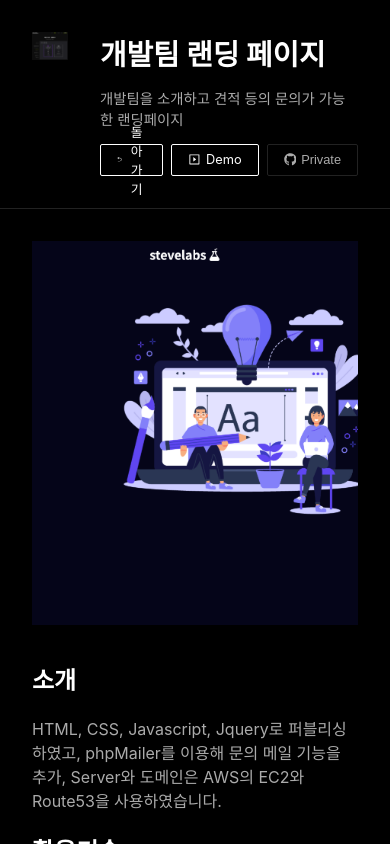
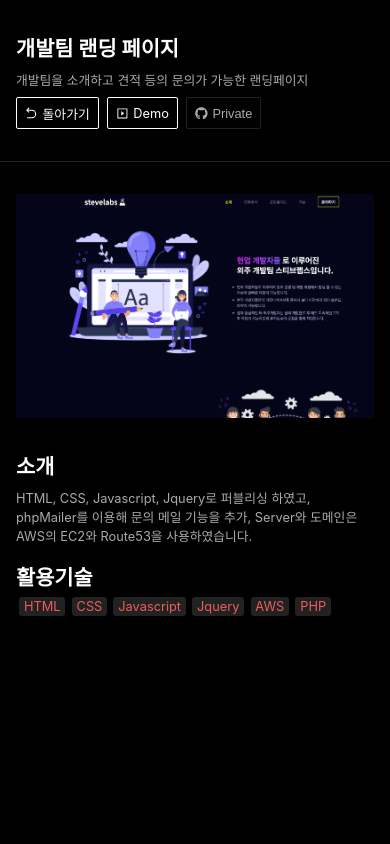
Before and after one commit to yoonvelop/portfolio-rct, a React (Create React App) app: page /detail/1 in a window 390 px wide. Built offline with nearby package versions, Linux system fonts and the light colour scheme.

Commit message:
project detail mobile 반응형

```diff
--- a/src/components/common/Button.js
+++ b/src/components/common/Button.js
@@ -47,6 +47,7 @@ const buttonStyle = css`
   }
   @media only screen and (max-width: 480px) {
     font-size: 0.8rem;
+    ${(props) => props.mini && " padding: 0.2rem 0.5rem;"};
   }
 `;
 
--- a/src/components/common/DetailWrap.js
+++ b/src/components/common/DetailWrap.js
@@ -9,11 +9,14 @@ const Wrap = styled.div`
   max-width: 70rem;
   width: 100%;
   margin: 0 auto;
-  padding: 2rem;
+  padding: 3rem 2rem;
   display: flex;
   align-items: center;
   flex-direction: ${(props) => props.direction};
   overflow: hidden;
   height: 100%;
+  @media only screen and (max-width: 600px) {
+    padding: 2rem 1rem;
+  }
 `;
 export default DetailWrap;
--- a/src/components/detail/ContentSection.js
+++ b/src/components/detail/ContentSection.js
@@ -40,6 +40,17 @@ const ContentBlock = styled.section`
 const SubSection = styled.div`
   width: 100%;
   color: ${palette.white};
+  font-size: 1rem;
+  @media only screen and (max-width: 450px) {
+    font-size: 0.8rem;
+  }
+  h1 {
+    font-size: 1.5rem;
+    margin: 1rem 0 0.5rem 0;
+    @media only screen and (max-width: 450px) {
+      font-size: 1.3rem;
+    }
+  }
 `;
 
 const ImageList = styled.div`
@@ -58,6 +69,10 @@ const ImageList = styled.div`
     border-radius: 6px;
   }
 
+  @media only screen and (max-width: 450px) {
+    height: 15rem;
+  }
+
   img {
     height: 100%;
     margin-right: 1rem;
--- a/src/components/detail/Summary.js
+++ b/src/components/detail/Summary.js
@@ -86,28 +86,53 @@ const SummaryBlock = styled.section`
   display: flex;
   border-bottom: 1px solid ${palette.gray};
   color: ${palette.white};
+  @media only screen and (max-width: 850px) {
+    height: 20%;
+  }
+  @media only screen and (max-width: 600px) {
+    height: 15%;
+  }
+  @media only screen and (max-width: 450px) {
+    height: unset;
+  }
 `;
 
 const ImgBox = styled.div`
-  width: 15rem;
   height: 100%;
   overflow: hidden;
 
   & > img {
-    width: 100%;
+    height: 100%;
+  }
+  @media only screen and (max-width: 450px) {
+    display: none;
   }
 `;
 const DescBox = styled.div`
   margin-left: 2rem;
   & > p {
     font-size: 0.9rem;
+    margin: 0.7rem 0;
     color: ${palette.text_gray};
+    @media only screen and (max-width: 600px) {
+      font-size: 0.8rem;
+      margin: 0.5rem 0;
+    }
+  }
+  @media only screen and (max-width: 450px) {
+    margin-left: 0;
   }
 `;
 
 const Title = styled.h1`
   margin: 0;
   font-size: 1.8rem;
+  @media only screen and (max-width: 850px) {
+    font-size: 1.5rem;
+  }
+  @media only screen and (max-width: 600px) {
+    font-size: 1.3rem;
+  }
 `;
 
 const LinkBox = styled.div`
--- a/src/pages/DetailPage.js
+++ b/src/pages/DetailPage.js
@@ -23,5 +23,8 @@ const DetailBlock = styled.div`
   height: 100vh;
   flex-direction: column;
   overflow: hidden;
+  @media only screen and (max-width: 600px) {
+    overflow: auto;
+  }
 `;
 export default DetailPage;
```
